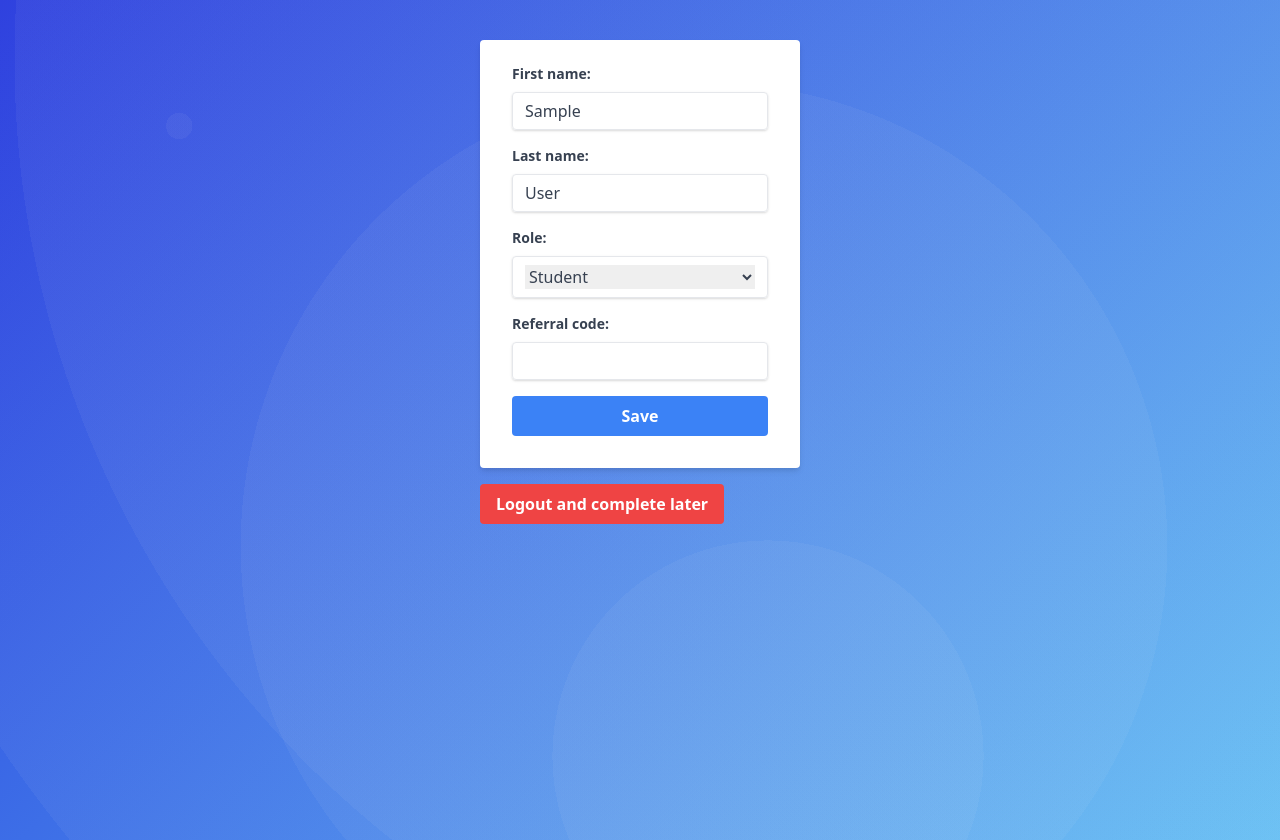
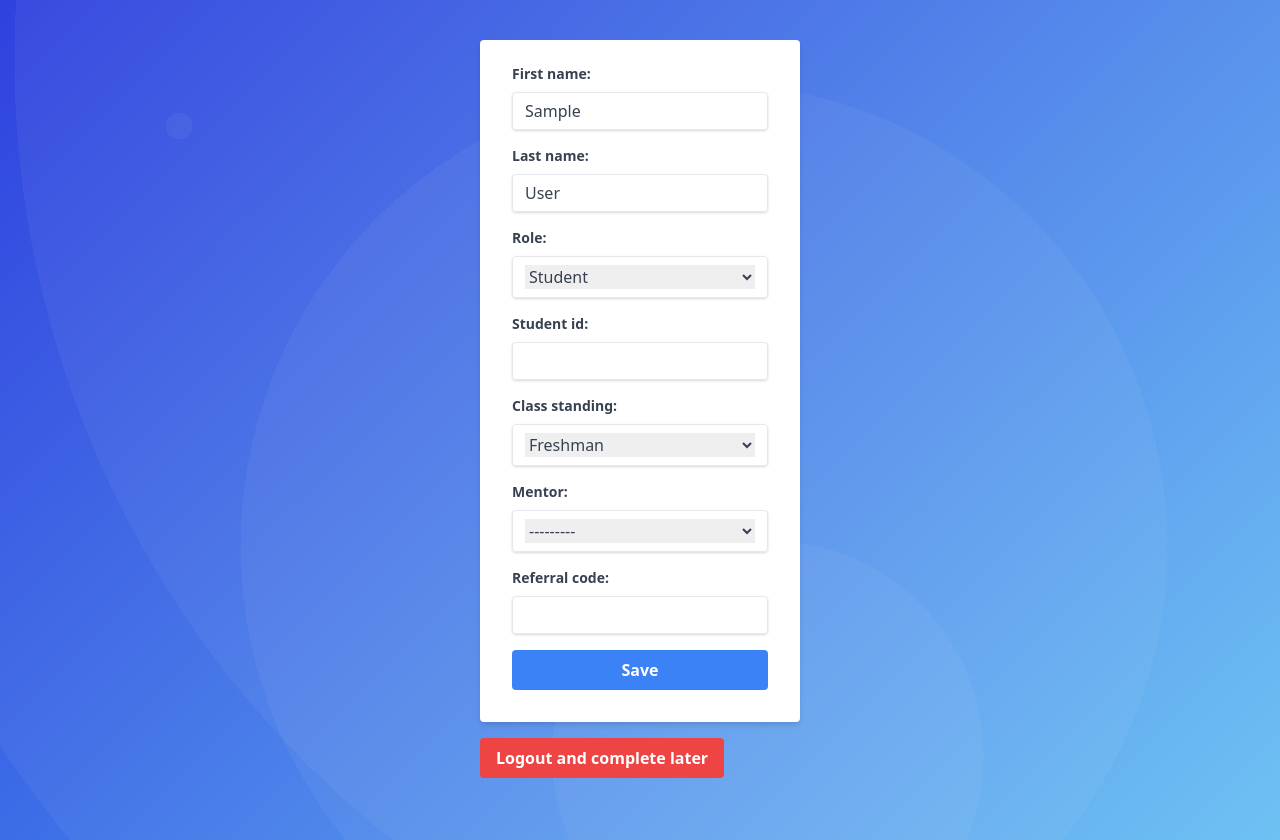
Before and after one commit to DrewUniversityCS/Volog, a Django app: page /user/profile_create/ in a window 1280 px wide. Run offline with Django 3.2, Linux system fonts and the light colour scheme; the visitor is signed in with stand-in values (Sample User, id 1); data comes from the database, SQL or seed files in the repository; data that the repository does not hold is empty; parts of the project's set-up code (start-up, migrations or seed data) failed here and were passed over; some libraries are stand-ins or nearby versions.

Commit message:
added Suydent registration

```diff
--- a/auth_backend/modules/user/forms.py
+++ b/auth_backend/modules/user/forms.py
@@ -1,17 +1,25 @@
 from django import forms
+from auth_backend.modules.user.models import BaseVologUser, Referral
+from django import forms
+
+from api.logistics.choice_enums import YEAR_IN_SCHOOL_CHOICES
+from api.models import Student, Mentor
 from auth_backend.modules.user.models import BaseVologUser, Referral
 
 
 class ProfileForm(forms.ModelForm):
     referral_code = forms.CharField()
+    student_id = forms.IntegerField(widget=forms.NumberInput(attrs={'class': 'student_form'}), required=False)
+    class_standing = forms.ChoiceField(choices=[x.value for x in YEAR_IN_SCHOOL_CHOICES], widget=forms.Select(attrs={'class': 'student_form'}), required=False)
+    mentor = forms.ModelChoiceField(queryset=Mentor.objects.filter(user__is_profile_complete=True), widget=forms.Select(attrs={'class': 'student_form'}), required=False)
 
     class Meta:
         model = BaseVologUser
         widgets = {
-            'graduation_class': forms.DateInput(attrs={'class': 'datepicker'}),
+            'role': forms.Select(attrs={'class': 'user_role'})
         }
-        fields = ('first_name', 'last_name', 'role')
-        required = ('first_name', 'last_name', 'role')
+        fields = ('first_name', 'last_name', 'role', 'student_id', 'class_standing', 'mentor', )
+        required = ('first_name', 'last_name', 'role', )
 
     def clean(self):
         cleaned_data = super().clean()
@@ -21,7 +29,18 @@ class ProfileForm(forms.ModelForm):
             self.add_error('referral_code', 'Referral code is not valid or is already used!')
         else:
             del cleaned_data['referral_code']
-        print(cleaned_data)
+
+        if role == 0:  # Faculty
+            pass
+        elif role == 1:  # Student
+            sid = cleaned_data['student_id']
+            cl_stand = cleaned_data['class_standing']
+            mentor = cleaned_data['mentor']
+            student = Student.objects.create(student_id=sid, class_standing=cl_stand, DAS_mentor=mentor, user=self.instance)
+            student.save()
+        elif role == 2:  # Mentor
+            mentor = Mentor.objects.create(user=self.instance)
+            mentor.save()
         return self.cleaned_data
 
     @staticmethod
--- a/auth_backend/templates/user/profile_create.html
+++ b/auth_backend/templates/user/profile_create.html
@@ -1,3 +1,4 @@
+
 {% extends 'student_base.html' %}
 {% block body %}
 <div class="max-w-xs mt-10 mx-auto w-full h-screen">
@@ -6,7 +7,7 @@
         {% for field in form %}
         {{ field.errors }}
         <div class="mb-4">
-          <label class="block text-gray-700 text-sm font-bold mb-2" for="username">
+            <label class="block text-gray-700 text-sm font-bold mb-2">
                 {{ field.label_tag }}
             </label>
             <div class="shadow appearance-none border rounded w-full py-2 px-3 text-gray-700 leading-tight focus:outline-none focus:shadow-outline">
@@ -16,23 +17,46 @@
         {% endfor %}
 
         <div class="flex items-center justify-between">
-        <input type="submit" value="Save" class="bg-blue-500 hover:bg-blue-700 text-white font-bold py-2 px-4 rounded focus:outline-none focus:shadow-outline"/>
+            <input type="submit" value="Save"
+                   class="bg-blue-500 hover:bg-blue-700 text-white font-bold py-2 px-4 rounded focus:outline-none focus:shadow-outline"/>
         </div>
     </form>
     <div class="flex items-center justify-between">
-           <a href="{% url 'account_logout' %}" class="bg-red-500 hover:bg-red-700 text-white font-bold py-2 px-4 rounded focus:outline-none focus:shadow-outline ">Logout and complete later</a>
+        <a href="{% url 'account_logout' %}"
+           class="bg-red-500 hover:bg-red-700 text-white font-bold py-2 px-4 rounded focus:outline-none focus:shadow-outline ">Logout
+            and complete later</a>
     </div>
 
 </div>
 {% endblock %}
 {% block js %}
 <script>
-    $(function () {
-      $(".datepicker").datepicker({
-        changeMonth: true, changeYear: true, yearRange: "2018:2030",
-        // You can put more options here.
+    role = document.getElementsByClassName('user_role')[0];
+    student_fields = document.getElementsByClassName('student_form');
+    if (role.value == 1) {
+        for (var i = 0; i < student_fields.length; i++) {
+            student_fields.item(i).parentElement.parentElement.hidden = false
+            student_fields.item(i).required = false
+        }
+    } else {
+        for (var i = 0; i < student_fields.length; i++) {
+            student_fields.item(i).parentElement.parentElement.hidden = true
+            student_fields.item(i).required = false
+        }
+    }
+    role.addEventListener('change', function check_field_value() {
+        if (role.value == 1) {
+            for (var i = 0; i < student_fields.length; i++) {
+                student_fields.item(i).parentElement.parentElement.hidden = false
+                student_fields.item(i).required = false
+            }
+        } else {
+            for (var i = 0; i < student_fields.length; i++) {
+                student_fields.item(i).parentElement.parentElement.hidden = true
+                student_fields.item(i).required = false
+            }
+        }
 
-      });
-    });
+    })
 </script>
 {% endblock %}
```
Lines whose indentation alone changed are shown as unchanged.
